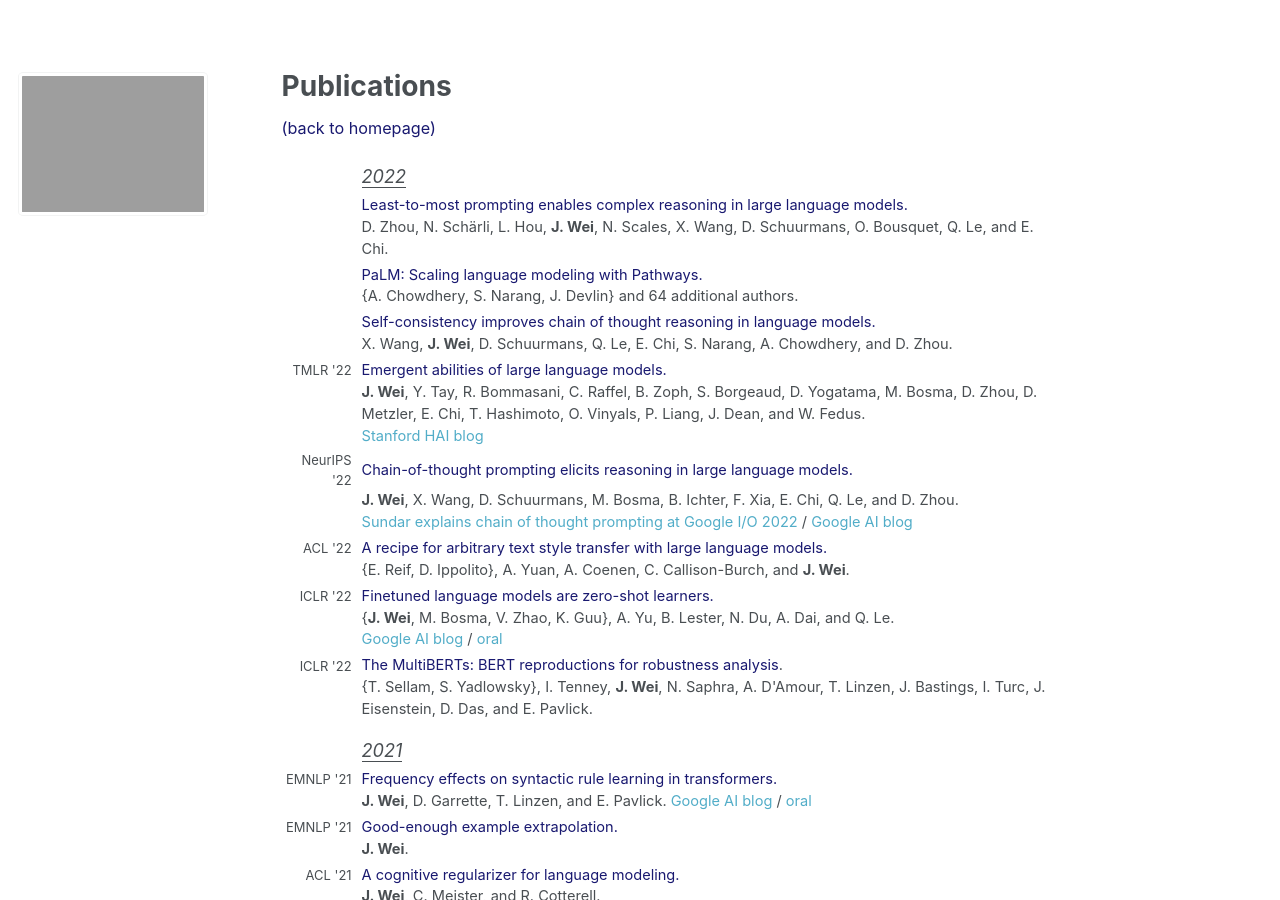
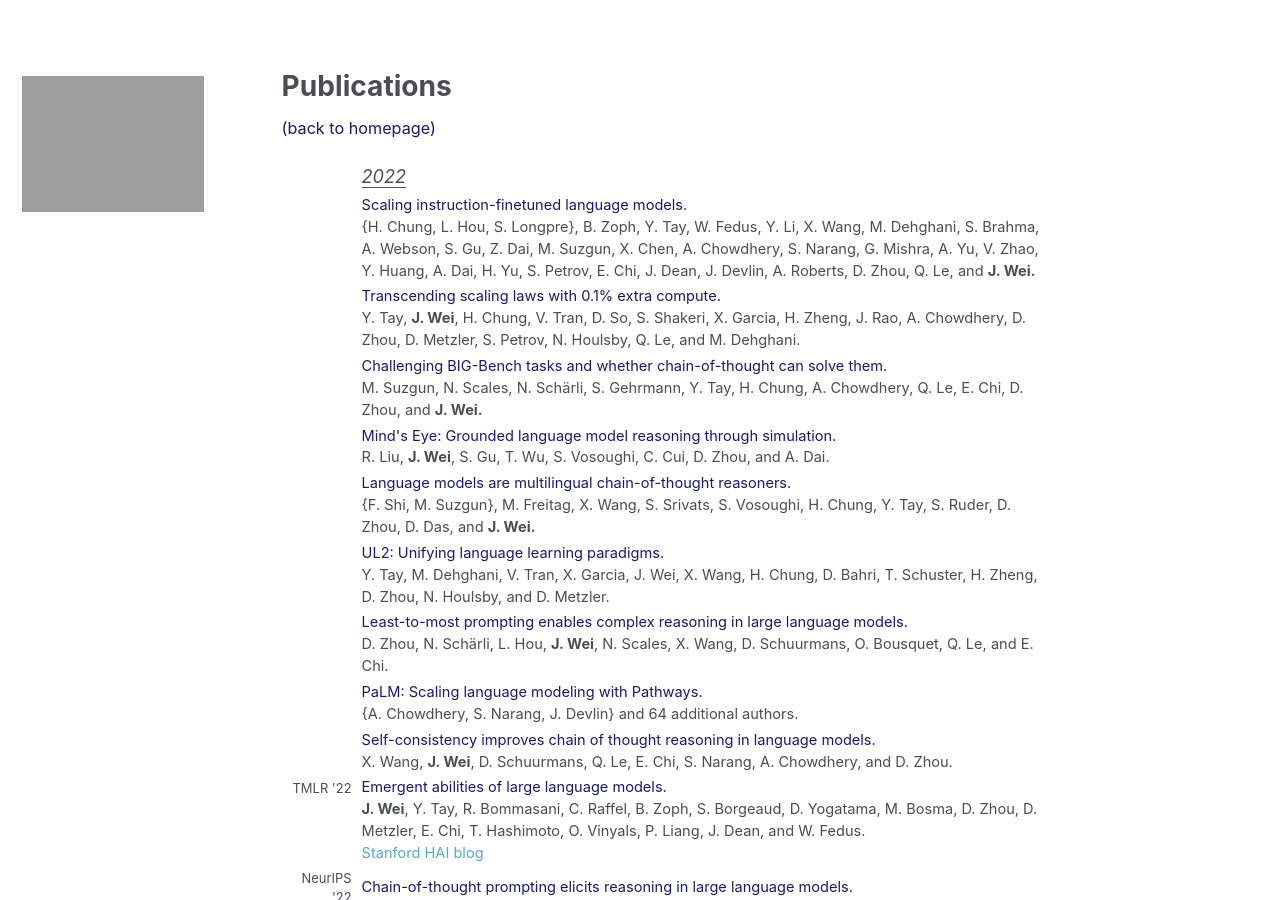
Before and after one commit to jasonwei20/jasonwei20.github.io, a Jekyll site: the page built from _pages/papers.md, in a window 1280 px wide and 900 px high. Built offline with Jekyll 4.4.1, drawn with Linux system fonts in a browser that asks for light colours.

Commit message:
Update papers.md

```diff
--- a/_pages/papers.md
+++ b/_pages/papers.md
@@ -28,6 +28,55 @@ table, th, td {
     <td style="font-size:1.12em; padding-bottom:5px"><u><i>2022</i></u></td>
   </tr>
 
+
+  <tr>
+    <td style="width:80px; text-align:right; padding-right:10px; font-size:0.8em"> </td>
+    <td><a href="https://arxiv.org/abs/2210.09261" style="color:#191970" target="_blank">Scaling instruction-finetuned language models.</a></td>
+  </tr>
+  <tr>
+    <td></td>
+    <td style="padding-bottom:4px">{H. Chung, L. Hou, S. Longpre}, B. Zoph, Y. Tay, W. Fedus, Y. Li, X. Wang, M. Dehghani, S. Brahma, A. Webson, S. Gu, Z. Dai, M. Suzgun, X. Chen, A. Chowdhery, S. Narang, G. Mishra, A. Yu, V. Zhao, Y. Huang, A. Dai, H. Yu, S. Petrov, E. Chi, J. Dean, J. Devlin, A. Roberts, D. Zhou, Q. Le, and <b>J. Wei.</b></td>
+  </tr>
+  <tr>
+    <td style="width:80px; text-align:right; padding-right:10px; font-size:0.8em"> </td>
+    <td><a href="https://arxiv.org/abs/2210.09261" style="color:#191970" target="_blank">Transcending scaling laws with 0.1% extra compute.</a></td>
+  </tr>
+  <tr>
+    <td></td>
+    <td style="padding-bottom:4px">Y. Tay, <b>J. Wei</b>, H. Chung, V. Tran, D. So, S. Shakeri, X. Garcia, H. Zheng, J. Rao, A. Chowdhery, D. Zhou, D. Metzler, S. Petrov, N. Houlsby, Q. Le, and M. Dehghani.</td>
+  </tr>
+  <tr>
+    <td style="width:80px; text-align:right; padding-right:10px; font-size:0.8em"> </td>
+    <td><a href="https://arxiv.org/abs/2210.09261" style="color:#191970" target="_blank">Challenging BIG-Bench tasks and whether chain-of-thought can solve them.</a></td>
+  </tr>
+  <tr>
+    <td></td>
+    <td style="padding-bottom:4px">M. Suzgun, N. Scales, N. Schärli, S. Gehrmann, Y. Tay, H. Chung, A. Chowdhery, Q. Le, E. Chi, D. Zhou, and <b>J. Wei.</b></td>
+  </tr>
+  <tr>
+    <td style="width:80px; text-align:right; padding-right:10px; font-size:0.8em"> </td>
+    <td><a href="https://arxiv.org/abs/2210.05359" style="color:#191970" target="_blank">Mind's Eye: Grounded language model reasoning through simulation.</a></td>
+  </tr>
+  <tr>
+    <td></td>
+    <td style="padding-bottom:4px">R. Liu, <b>J. Wei</b>, S. Gu, T. Wu, S. Vosoughi, C. Cui, D. Zhou, and A. Dai.</td>
+  </tr>
+  <tr>
+    <td style="width:80px; text-align:right; padding-right:10px; font-size:0.8em"> </td>
+    <td><a href="https://arxiv.org/abs/2210.03057" style="color:#191970" target="_blank">Language models are multilingual chain-of-thought reasoners.</a></td>
+  </tr>
+  <tr>
+    <td></td>
+    <td style="padding-bottom:4px">{F. Shi, M. Suzgun}, M. Freitag, X. Wang, S. Srivats, S. Vosoughi, H. Chung, Y. Tay, S. Ruder, D. Zhou, D. Das, and <b>J. Wei.</b></td>
+  </tr>
+  <tr>
+    <td style="width:80px; text-align:right; padding-right:10px; font-size:0.8em"> </td>
+    <td><a href="https://arxiv.org/abs/2205.05131" style="color:#191970" target="_blank">UL2: Unifying language learning paradigms.</a></td>
+  </tr>
+  <tr>
+    <td></td>
+    <td style="padding-bottom:4px">Y. Tay, M. Dehghani, V. Tran, X. Garcia, J. Wei, X. Wang, H. Chung, D. Bahri, T. Schuster, H. Zheng, D. Zhou, N. Houlsby, and D. Metzler.</td>
+  </tr>
   <tr>
     <td style="width:80px; text-align:right; padding-right:10px; font-size:0.8em"> </td>
     <td><a href="https://arxiv.org/abs/2205.10625" style="color:#191970" target="_blank">Least-to-most prompting enables complex reasoning in large language models.</a></td>
```
